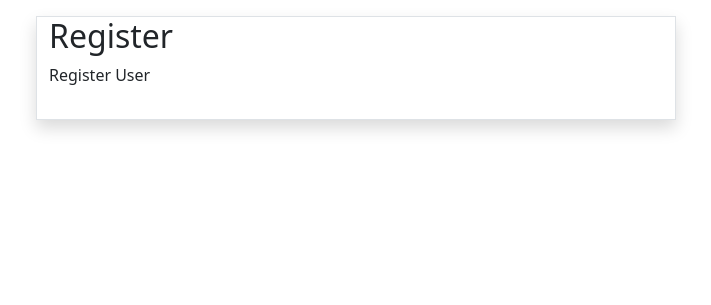
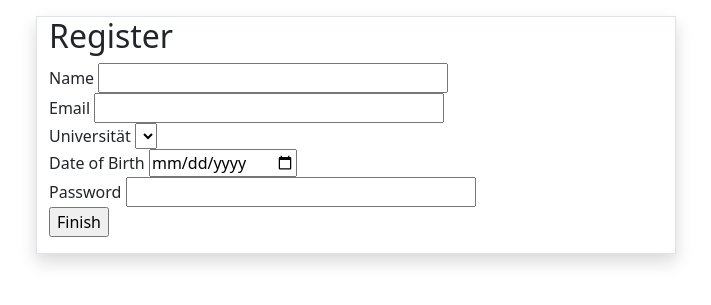
Before and after one commit to JanBusson/CampusConnectBerlin, a Flask app: template templates/register.html in a window 1280 px wide. Shown: the top 305 px of the page, without its empty margins (284-995 px from the left). Run offline with Flask 3, Linux system fonts and the light colour scheme; the template is opened without the code that fills it: values that come from a table or form of the project are taken from there, others are empty; some libraries are stand-ins or nearby versions.

Commit message:
register form, rute und template erstellt

```diff
--- a/forms/form_login.py
+++ b/forms/form_login.py
@@ -1,8 +1,6 @@
 from flask_wtf import FlaskForm
 from wtforms.fields import EmailField,PasswordField, SubmitField
 from wtforms.validators import DataRequired, Length, Email
-
-#TODO Fehlermeldungen für die einzelnen Validators coden
 
 #Erstellt Login
 class CreateLoginForm(FlaskForm):
--- a/forms/form_register.py
+++ b/forms/form_register.py
@@ -1,14 +1,13 @@
 from flask_wtf import FlaskForm
-from wtforms.fields import StringField, SubmitField
-from wtforms.validators import DataRequired, Length
+from wtforms.fields import StringField, SubmitField,EmailField, PasswordField, DateField, SelectField
+from wtforms.validators import DataRequired, Length, Email
 
-#TODO Fehlermeldungen für die einzelnen Validators coden
-
-#Erstellt Login
-class CreateLoginForm(FlaskForm):
-    #Felder für die Eingabe beim Login
-    first_name = StringField('First Name', [DataRequired(), Length(min=2)])
-    last_name = StringField('Last Name', validators=[DataRequired(), Length(min=2)])
-    #TODO restliche Felder ergänzen
-
+#Erstellt Register
+class CreateRegisternForm(FlaskForm):
+    #Felder für die Eingabe für die Registrierung
+    name = StringField('Name', [DataRequired(), Length(min=2)])
+    email = EmailField('Email', validators=[DataRequired(), Email()])
+    university = SelectField('Universität', choices=[], coerce=int, validators=[DataRequired()])
+    birthday = DateField('Date of Birth', validators=[DataRequired()])
+    password = PasswordField('Password', validators=[DataRequired(), Length(min=6)])
     submit = SubmitField('Finish')
--- a/forms/form_start.py
+++ b/forms/form_start.py
@@ -3,6 +3,6 @@ from wtforms.fields import SubmitField
 
 #Erstellt Login
 class CreateStartForm(FlaskForm):
-    #Felder für die Eingabe beim Login
+    #Auswahl
     login = SubmitField('Login')
     register = SubmitField('Register')
--- a/routes/__init__.py
+++ b/routes/__init__.py
@@ -7,4 +7,5 @@ main_bp = Blueprint('main', __name__)
 # Importiert alle Routen
 from . import route_start
 from . import route_login
+from . import route_register
 from . import route_welcome
--- a/templates/register.html
+++ b/templates/register.html
@@ -1,9 +1,40 @@
 {% extends 'base.html' %}
 
-{% block header %}
-    <h2>{% block title %}Register{% endblock %}</h2>
-{% endblock %}
+{% block title %}Register{% endblock %}
 
 {% block content %}
-<p>Register User</p>
+    <h2>Register</h2>
+
+    <form method="POST">
+        {{ form.hidden_tag() }}
+
+        <div>
+            {{ form.name.label }}
+            {{ form.name(size=32) }}
+        </div>
+
+        <div>
+            {{ form.email.label }}
+            {{ form.email(size=32) }}
+        </div>
+
+        <div>
+            {{ form.university.label }}
+            {{ form.university() }}
+        </div>
+
+        <div>
+            {{ form.birthday.label }}
+            {{ form.birthday() }}
+        </div>
+
+        <div>
+            {{ form.password.label }}
+            {{ form.password(size=32) }}
+        </div>
+
+        <div>
+            {{ form.submit() }}
+        </div>
+    </form>
 {% endblock %}
```
Also changed, not shown: routes/route_register.py (added, +11 -0 lines).
